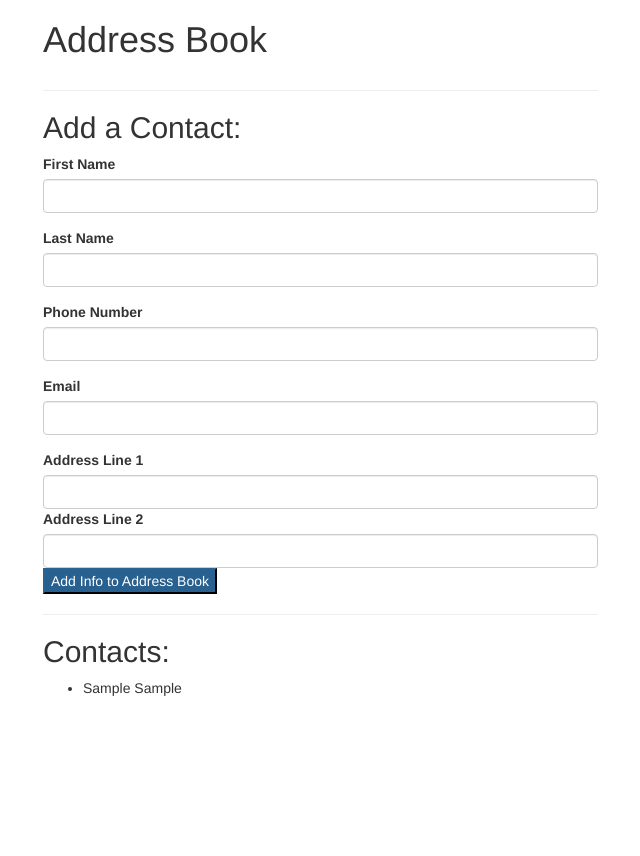
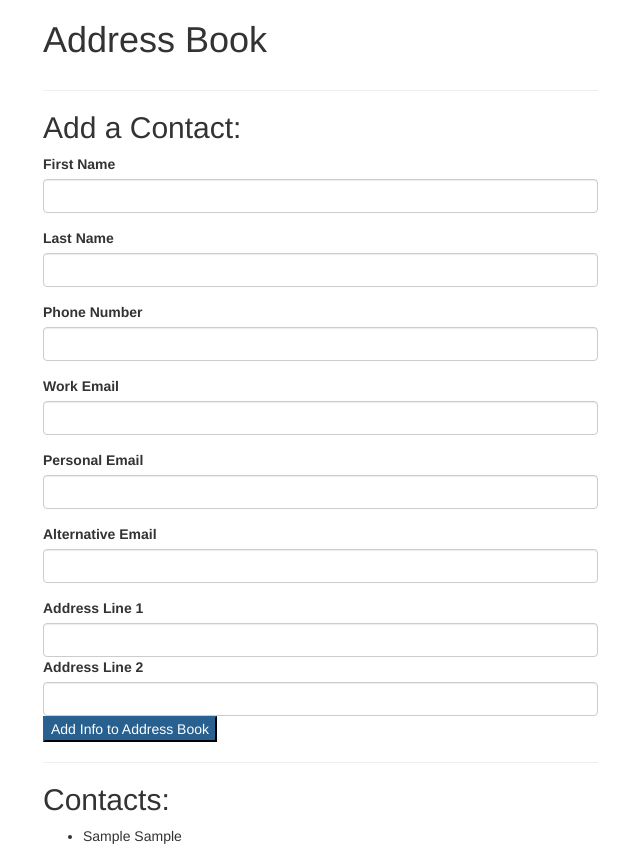
Before and after one commit to RyanDuff613/addressBookJS, a plain HTML site: page index.html in a window 1280 px wide. Both pictures are taken after typing "Sample", "Sample", "Sample", "Sample", "Sample", "Sample" into the empty fields and a click on the button "Add Info to Address Book". Shown: the whole page, without its empty margins (27-667 px from the left). Before the commit the page ends 800 px from the top, so only its background shows below. Drawn offline with Linux system fonts and the light colour scheme.

Commit message:
add forms and outputs for extra email entries

```diff
--- a/index.html
+++ b/index.html
@@ -29,8 +29,16 @@
               <input type="text"  class="form-control" id="new-phone-number">
             </div>
             <div class="form-group">
-              <label for="newEmail">Email</label>
-              <input type="text" class="form-control" id='newEmail'>
+              <label for="newEmail">Work Email</label>
+              <input type="text" class="form-control" id='workEmail'>
+            </div>
+            <div class="form-group">
+              <label for="newEmail">Personal Email</label>
+              <input type="text" class="form-control" id='personalEmail'>
+            </div>
+            <div class="form-group">
+              <label for="newEmail">Alternative Email</label>
+              <input type="text" class="form-control" id='altEmail'>
             </div>
             <div>
               <label for="addressLine1">Address Line 1</label>
@@ -52,7 +60,9 @@
             <p>First Name: <span class="first-name"></span></p>
             <p>Last Name: <span class="last-name"></span></p>
             <p>Phone Number: <span class="phone-number"></span></p>
-            <p>Email: <span class="email"></span></p>
+            <p>Work Email: <span class="workEmail"></span></p>
+            <p>Personal Email: <span class="personalEmail"></span></p>
+            <p>Alternative Email: <span class="altEmail"></span></p>
             <p>Address Line 1: <span class="addressLine1"></span></p>
             <p>Address Line 2: <span class="addressLine2"></span></p>
             <div id="buttons">
--- a/js/scripts.js
+++ b/js/scripts.js
@@ -38,12 +38,12 @@ AddressBook.prototype.deleteContact = function(id) {
 }
 
 // Business Logic for Contacts ---------
-function Contact(firstName, lastName, phoneNumber, email, addressLine1, addressLine2) {
-  this.firstName = firstName
-  this.lastName = lastName
-  this.phoneNumber = phoneNumber
-  this.email = email
-  this.addressLine1 = addressLine1
+function Contact(firstName, lastName, phoneNumber, workEmail,personalEmail,altEmail, addressLine1, addressLine2) {
+  this.firstName = firstName,
+  this.lastName = lastName,
+  this.phoneNumber = phoneNumber,
+  this.email = [workEmail, personalEmail, altEmail]
+  this.addressLine1 = addressLine1,
   this.addressLine2 = addressLine2
 }
 
@@ -95,16 +95,20 @@ $(document).ready(function() {
     var inputtedFirstName = $("input#new-first-name").val();
     var inputtedLastName = $("input#new-last-name").val();
     var inputtedPhoneNumber = $("input#new-phone-number").val();
-    var inputtedEmail = $('input#newEmail').val();
+    var inputtedWorkEmail = $('input#workEmail').val();
+    var inputtedPersonalEmail =$('input#personalEmail').val();
+    var inputtedAltEmail = $('input#altEmail').val();
     var inputtedAddressLine1 = $('input#addressLine1').val();
     var inputtedAdressLine2 = $('input#addressLine2').val();
     $("input#new-first-name").val("");
     $("input#new-last-name").val("");
     $("input#new-phone-number").val("");
-    $('input#newEmail').val('');
+    $('input#workEmail').val('');
+    $('input#personalEmail').val('');
+    $('input#altEmail').val('');
     $('input#addressLine1').val('');
     $('input#addressLine2').val('');
-    var newContact = new Contact(inputtedFirstName, inputtedLastName, inputtedPhoneNumber, inputtedEmail, inputtedAddressLine1, inputtedAdressLine2);
+    var newContact = new Contact(inputtedFirstName, inputtedLastName, inputtedPhoneNumber, inputtedWorkEmail,inputtedPersonalEmail,inputtedAltEmail, inputtedAddressLine1, inputtedAdressLine2);
     addressBook.addContact(newContact);
     displayContactDetails(addressBook);
   })
```
